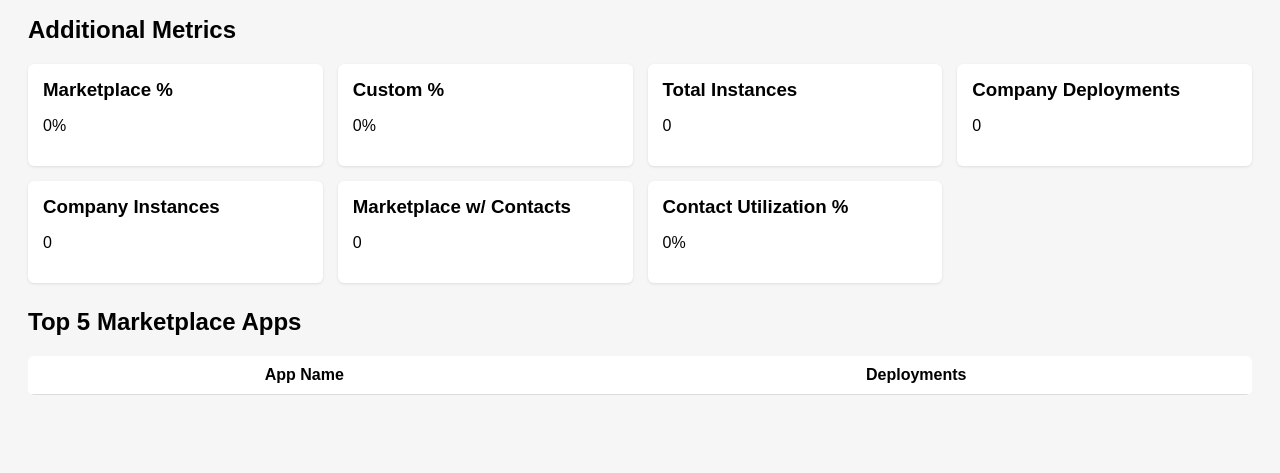
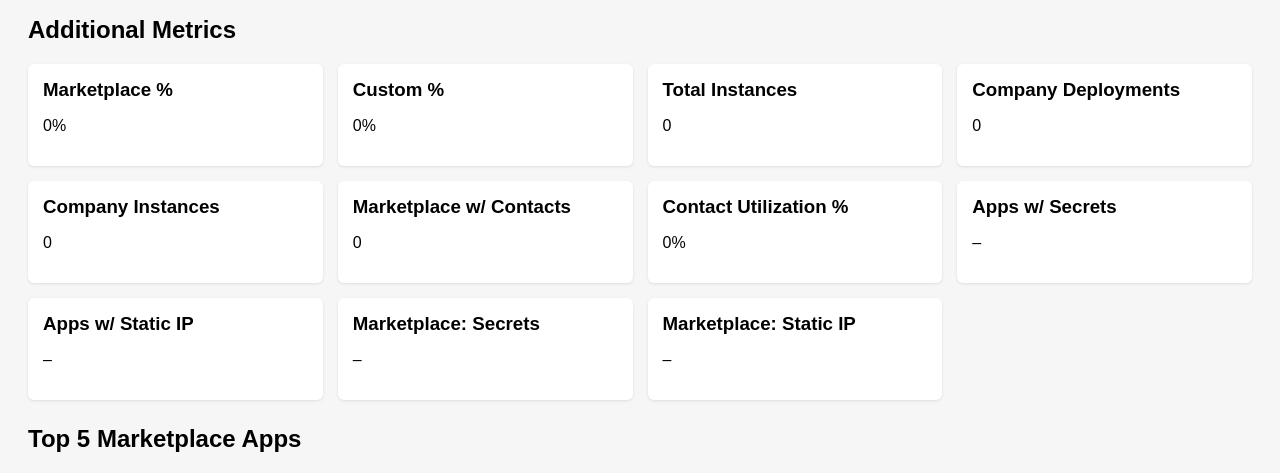
Before and after one commit to Kyuubi2709/fluxcloud-revenue-dashboard, a Flask app: page / in a window 1280 px wide. Shown: the part 217-690 px from the top of the page. Run offline with Flask 3, Linux system fonts and the light colour scheme; the visitor is signed in with stand-in values (Sample User, id 1); data that the repository does not hold is empty.

Commit message:
Update index.html

```diff
--- a/templates/index.html
+++ b/templates/index.html
@@ -64,7 +64,7 @@
             <p id="company-instances">–</p>
         </div>
 
-        <!-- NEW CONTACT METRICS -->
+        <!-- CONTACT METRICS -->
         <div class="stat-box">
             <h3>Marketplace w/ Contacts</h3>
             <p id="marketplace-with-contacts">–</p>
@@ -73,6 +73,27 @@
         <div class="stat-box">
             <h3>Contact Utilization %</h3>
             <p id="marketplace-contact-pct">–</p>
+        </div>
+
+        <!-- NEW FLAG METRICS -->
+        <div class="stat-box">
+            <h3>Apps w/ Secrets</h3>
+            <p id="total-with-secrets">–</p>
+        </div>
+
+        <div class="stat-box">
+            <h3>Apps w/ Static IP</h3>
+            <p id="total-with-staticip">–</p>
+        </div>
+
+        <div class="stat-box">
+            <h3>Marketplace: Secrets</h3>
+            <p id="marketplace-with-secrets">–</p>
+        </div>
+
+        <div class="stat-box">
+            <h3>Marketplace: Static IP</h3>
+            <p id="marketplace-with-staticip">–</p>
         </div>
 
     </div>
```
